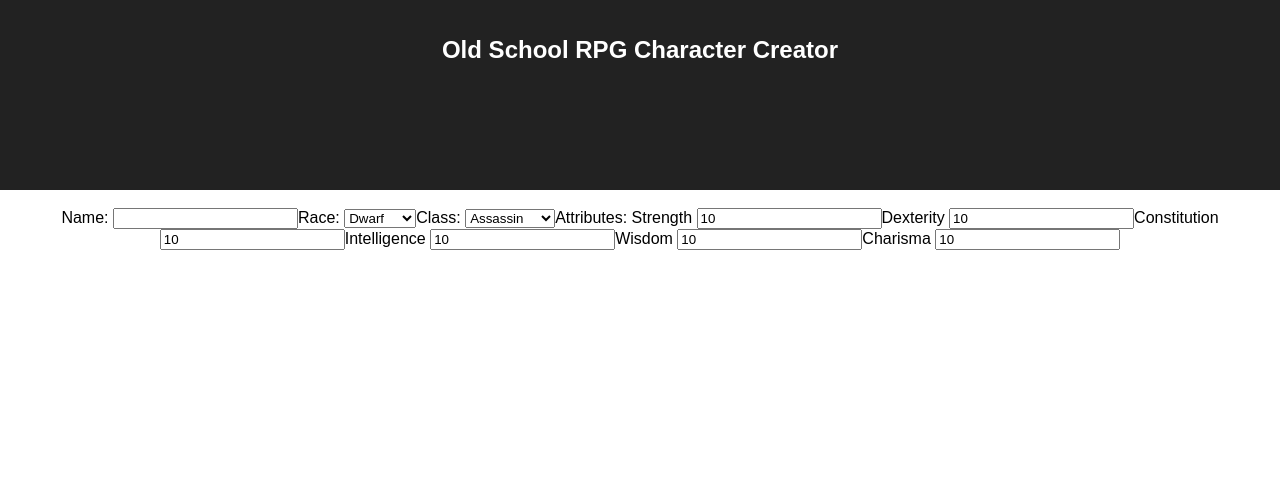
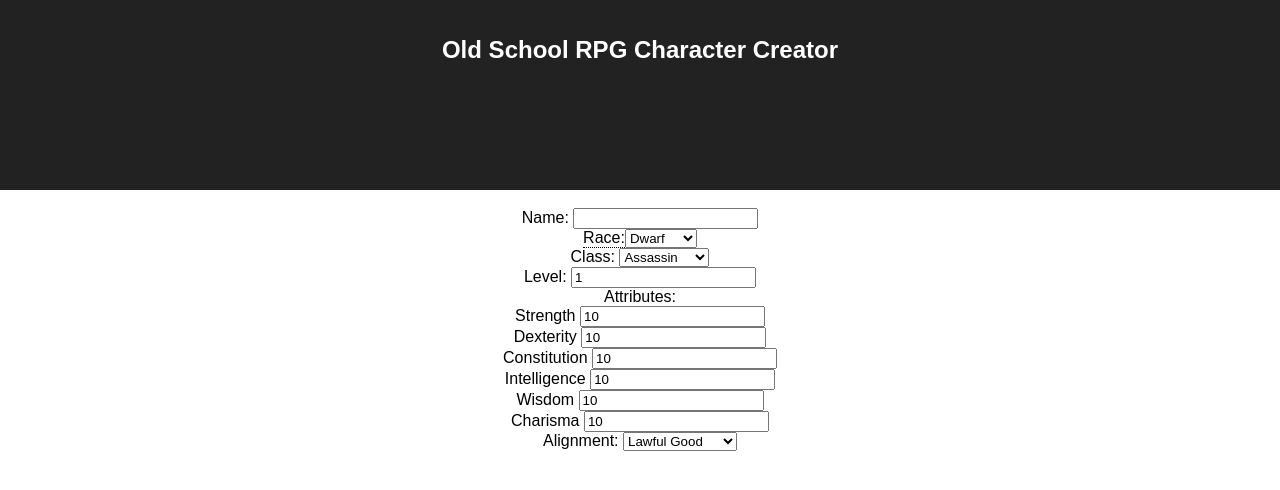
Before and after one commit to DMscotifer/character_generator_react, a React (Create React App) app: page / in a window 1280 px wide. Shown: the top 490 px of the page. Built offline with nearby package versions, Linux system fonts and the light colour scheme.

Commit message:
Adds divs and defaults

```diff
--- a/src/App.css
+++ b/src/App.css
@@ -26,3 +26,27 @@
   from { transform: rotate(0deg); }
   to { transform: rotate(360deg); }
 }
+
+.tooltip {
+    position: relative;
+    display: inline-block;
+    border-bottom: 1px dotted black;
+}
+
+.tooltip .tooltiptext {
+    visibility: hidden;
+    width: 120px;
+    background-color: black;
+    color: #fff;
+    text-align: center;
+    border-radius: 6px;
+    padding: 5px 0;
+
+    /* Position the tooltip */
+    position: absolute;
+    z-index: 1;
+}
+
+.tooltip:hover .tooltiptext {
+    visibility: visible;
+}
--- a/src/containers/CharacterBox.js
+++ b/src/containers/CharacterBox.js
@@ -12,7 +12,11 @@ class CharacterBox extends React.Component {
       <div className="character-input">
         <form action="">
           Name: <input name="char-name" type="text"/>
-          Race: <select name="race" id="">
+          <div className="Race">
+            <div className="tooltip">Race:
+              <span className="tooltiptext">Tooltip text</span>
+            </div>
+            <select name="race" id="">
               <option value="dwarf">Dwarf</option>
               <option value="elf">Elf</option>
               <option value="gnome">Gnome</option>
@@ -20,6 +24,9 @@ class CharacterBox extends React.Component {
               <option value="half-orc">Half-Orc</option>
               <option value="human">Human</option>
             </select>
+          </div>
+
+          <div className="character-class">
             Class: <select name="char-class" id="">
               <option value="assassin">Assassin</option>
               <option value="cleric">Cleric</option>
@@ -31,14 +38,45 @@ class CharacterBox extends React.Component {
               <option value="ranger">Ranger</option>
               <option value="thief">Thief</option>
             </select>
+          </div>
+
+          <div className="char-level">
+            Level: <input type="number" defaultValue="1" max="20"/>
+          </div>
+
+          <div className="attributes">
             Attributes:
-            Strength <input type="number" defaultValue="10"/>
-            Dexterity <input type="number" defaultValue="10"/>
-            Constitution <input type="number" defaultValue="10"/>
-            Intelligence <input type="number" defaultValue="10"/>
-            Wisdom <input type="number" defaultValue="10"/>
-            Charisma <input type="number" defaultValue="10"/>
+
+            <div className="">Strength <input type="number" defaultValue="10" min="0"/></div>
+
+            <div className="">Dexterity <input type="number" defaultValue="10" min="0"/></div>
+
+            <div className="">Constitution <input type="number" defaultValue="10" min="0"/></div>
+
+            <div className="">Intelligence <input type="number" defaultValue="10" min="0"/></div>
+
+            <div className="">Wisdom <input type="number" defaultValue="10" min="0"/></div>
+
+            <div className="">Charisma <input type="number" defaultValue="10" min="0"/></div>
+
+          </div>
+
+          <div className="char-alignment">
+            Alignment: <select name="alignment" id="">
+              <option value="lg">Lawful Good</option>
+              <option value="ng">Neutral Good</option>
+              <option value="cg">Chaotic Good</option>
+              <option value="ln">Lawful Neutral</option>
+              <option value="tn">True Neutral</option>
+              <option value="cn">Chaotic Neutral</option>
+              <option value="le">Lawful Evil</option>
+              <option value="ne">Neutral Evil</option>
+              <option value="ce">Chaotic Evil</option>
+            </select>
+          </div>
+
         </form>
+
       </div>
     )
   }
```
Lines whose indentation alone changed are shown as unchanged.
